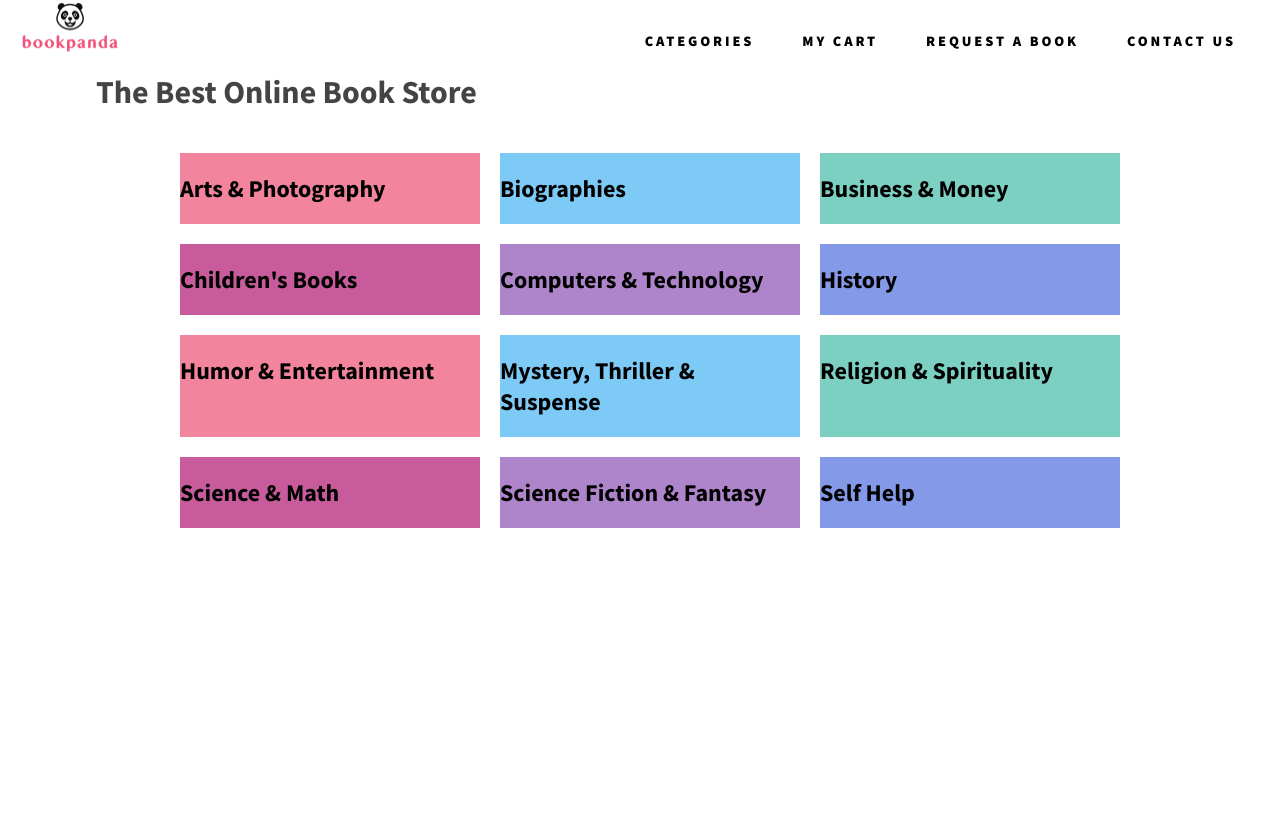
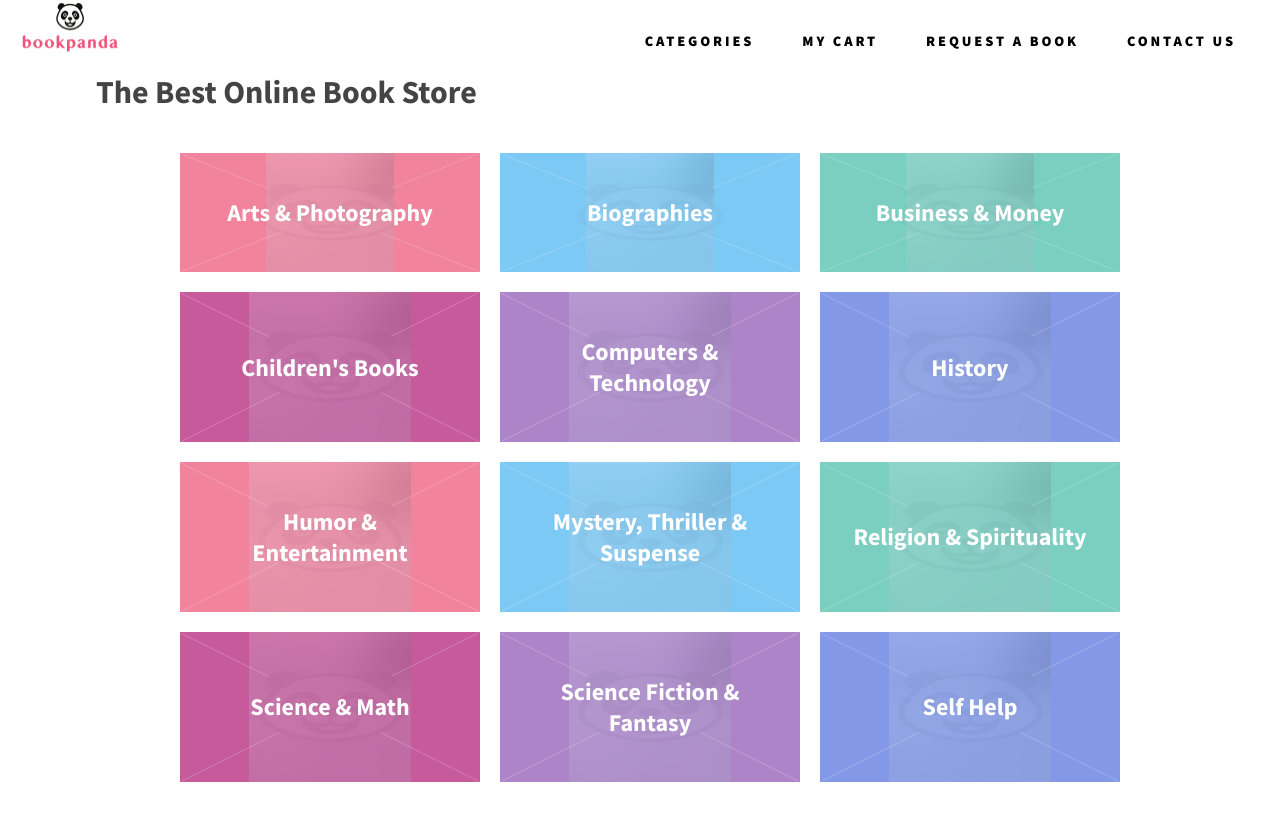
Before and after one commit to sarahsga/book-panda, a Next.js app: page /categories in a window 1280 px wide. Shown: the top 820 px of the page. Built offline with nearby package versions, Linux system fonts and the light colour scheme.

Commit message:
fix category items

```diff
--- a/components/Books/CategoryItem/CategoryItem.module.scss
+++ b/components/Books/CategoryItem/CategoryItem.module.scss
@@ -6,6 +6,10 @@
         max-width: 300px;
         margin: 2.5em 0 0 2.5em;
         cursor: pointer;
+        position: relative;
+        display: flex;
+        align-items: center;
+        justify-content: center;
         &:hover {
             &>.image {
                 transform: scale(1.1);
@@ -20,9 +24,10 @@
         }
         .image {
             transition: transform 0.5s ease;
-            position: relative;
+            position: absolute;
             display: block;
             width: 100%;
+            height: 100%;
             border-radius: 4px;
             overflow: hidden;
             background-color: inherit;
@@ -67,13 +72,12 @@
                 z-index: 2;
             }
         }
-        a {
+        h2 {
             display: flex;
             flex-direction: column;
             align-items: center;
             justify-content: center;
             transition: background-color 0.5s ease, transform 0.5s ease;
-            position: absolute;
             top: 0;
             left: 0;
             width: 100%;
```
